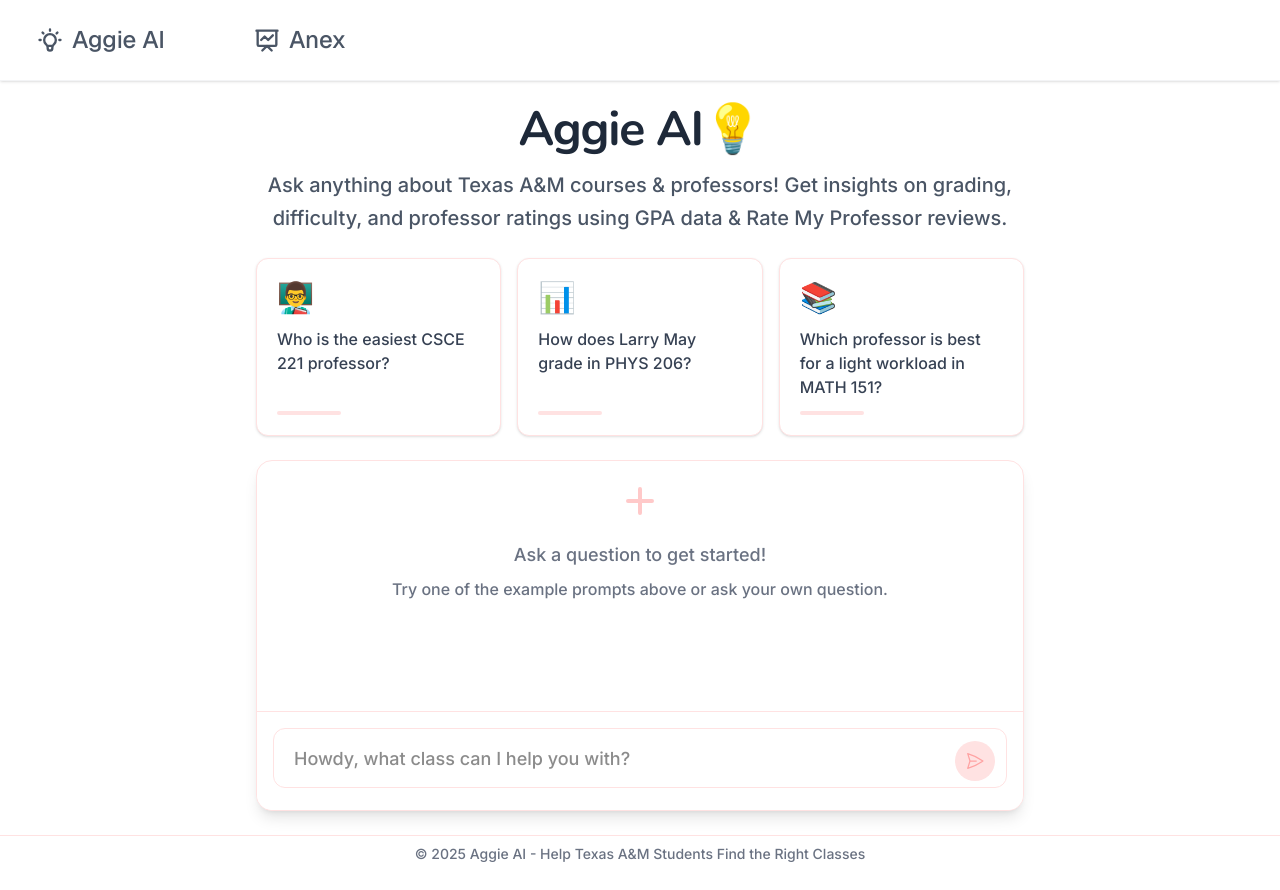
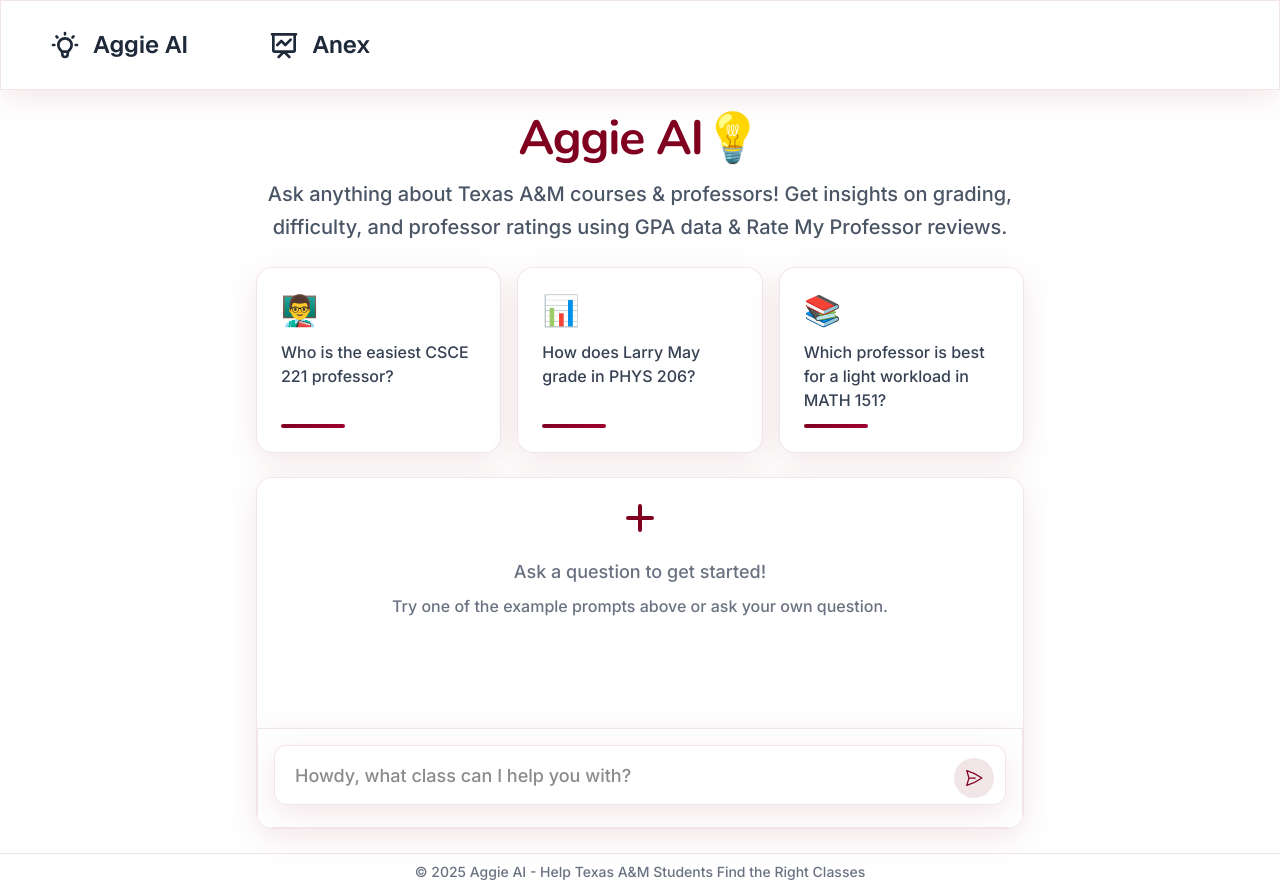
Before and after one commit to amaanchau/GarnettAI, a Next.js app in the folder garnett_frontend/: page / in a window 1280 px wide. Built offline with nearby package versions, Linux system fonts and the light colour scheme.

Commit message:
Updated UI

```diff
--- a/garnett_frontend/src/app/globals.css
+++ b/garnett_frontend/src/app/globals.css
@@ -3,6 +3,14 @@
 :root {
   --background: rgb(255, 255, 255);
   --foreground: #171717;
+  --maroon-primary: #800020;
+  --maroon-light: #a00030;
+  --maroon-lighter: #c00040;
+  --maroon-dark: #600018;
+  --maroon-accent: #d4a5a5;
+  --glass-bg: rgba(255, 255, 255, 0.8);
+  --glass-border: rgba(128, 0, 32, 0.1);
+  --glass-shadow: 0 8px 32px rgba(128, 0, 32, 0.1);
 }
 
 body {
@@ -46,3 +54,84 @@
   0%, 50% { opacity: 1; }
   51%, 100% { opacity: 0; }
 }
+
+/* Glass morphism effects */
+.glass {
+  background: var(--glass-bg);
+  backdrop-filter: blur(16px);
+  -webkit-backdrop-filter: blur(16px);
+  border: 1px solid var(--glass-border);
+  box-shadow: var(--glass-shadow);
+}
+
+.glass-hover {
+  transition: all 0.3s ease;
+}
+
+.glass-hover:hover {
+  background: rgba(255, 255, 255, 0.9);
+  box-shadow: 0 12px 40px rgba(128, 0, 32, 0.15);
+  transform: translateY(-2px);
+}
+
+/* Maroon gradient backgrounds */
+.maroon-gradient {
+  background: linear-gradient(135deg, var(--maroon-primary) 0%, var(--maroon-light) 100%);
+}
+
+.maroon-gradient-light {
+  background: linear-gradient(135deg, var(--maroon-lighter) 0%, var(--maroon-accent) 100%);
+}
+
+/* Modern button styles */
+.btn-modern {
+  background: linear-gradient(135deg, var(--maroon-primary) 0%, var(--maroon-light) 100%);
+  color: white;
+  border: none;
+  border-radius: 12px;
+  padding: 12px 24px;
+  font-weight: 600;
+  transition: all 0.3s ease;
+  box-shadow: 0 4px 15px rgba(128, 0, 32, 0.2);
+}
+
+.btn-modern:hover {
+  transform: translateY(-2px);
+  box-shadow: 0 8px 25px rgba(128, 0, 32, 0.3);
+}
+
+.btn-modern:active {
+  transform: translateY(0);
+}
+
+/* Modern input styles */
+.input-modern {
+  background: var(--glass-bg);
+  backdrop-filter: blur(16px);
+  border: 1px solid var(--glass-border);
+  border-radius: 12px;
+  padding: 16px 20px;
+  transition: all 0.3s ease;
+  box-shadow: var(--glass-shadow);
+}
+
+.input-modern:focus {
+  border-color: var(--maroon-primary);
+  box-shadow: 0 0 0 3px rgba(128, 0, 32, 0.1);
+  outline: none;
+}
+
+/* Card styles */
+.card-modern {
+  background: var(--glass-bg);
+  backdrop-filter: blur(16px);
+  border: 1px solid var(--glass-border);
+  border-radius: 16px;
+  box-shadow: var(--glass-shadow);
+  transition: all 0.3s ease;
+}
+
+.card-modern:hover {
+  transform: translateY(-4px);
+  box-shadow: 0 16px 40px rgba(128, 0, 32, 0.15);
+}
--- a/garnett_frontend/src/app/page.tsx
+++ b/garnett_frontend/src/app/page.tsx
@@ -310,12 +310,12 @@
     <div className={`flex flex-col min-h-screen bg-white ${inter.className} font-medium`}>
       <Navbar onNewChat={handleNewChat} conversationStarted={conversationStarted} />
 
-      <main className={`flex-grow flex flex-col items-center ${conversationStarted ? 'w-full p-0' : 'px-4 py-6'}`}>
+      <main className={`flex-grow flex flex-col items-center ${conversationStarted ? 'w-full p-0 mt-10' : 'px-4 py-6'}`}>
         {/* Current Course Indicator - Show when context is active */}
         {conversationStarted && sessionContext.activeCourses && sessionContext.activeCourses.length > 0 && (
           <div className="w-full max-w-7xl mx-auto px-4 absolute top-22 z-10">
-            <div className="bg-red-50 px-3 py-1 rounded-lg text-red-700 text-sm inline-flex items-center">
-              <svg xmlns="http://www.w3.org/2000/svg" className="h-4 w-4 mr-1" fill="none" viewBox="0 0 24 24" stroke="currentColor">
+            <div className="glass px-4 py-2 rounded-xl text-[#800020] text-sm inline-flex items-center border border-[rgba(128,0,32,0.1)]">
+              <svg xmlns="http://www.w3.org/2000/svg" className="h-4 w-4 mr-2" fill="none" viewBox="0 0 24 24" stroke="currentColor">
                 <path strokeLinecap="round" strokeLinejoin="round" strokeWidth={2} d="M9 5H7a2 2 0 00-2 2v12a2 2 0 002 2h10a2 2 0 002-2V7a2 2 0 00-2-2h-2M9 5a2 2 0 002 2h2a2 2 0 002-2M9 5a2 2 0 012-2h2a2 2 0 012 2" />
               </svg>
               {sessionContext.activeCourses.length === 1 ? (
@@ -348,10 +348,10 @@
               transition={{ duration: 0.5 }}
             >
               <motion.h1
-                className={`text-5xl font-bold text-gray-800 mb-4 tracking-tight inline-block ${nunito.className}`}
+                className={`text-5xl font-bold text-[#800020] mb-4 tracking-tight inline-block ${nunito.className}`}
                 whileHover={{
                   scale: 1.05,
-                  color: '#7A0000', // A darker maroon on hover
+                  color: '#600018', // A darker maroon on hover
                   transition: { duration: 0.3 }
                 }}
               >
@@ -376,15 +376,15 @@
                   transition={{ delay: index * 0.1 + 0.3 }}
                   whileHover={{
                     scale: 1.03,
-                    boxShadow: "0 10px 25px -5px rgba(0, 0, 0, 0.1), 0 10px 10px -5px rgba(0, 0, 0, 0.04)"
+                    boxShadow: "0 16px 40px rgba(128, 0, 32, 0.15)"
                   }}
-                  className="bg-white p-5 rounded-xl border border-red-100 shadow-sm cursor-pointer text-gray-700 flex flex-col hover:border-red-200"
+                  className="card-modern p-6 cursor-pointer text-gray-700 flex flex-col glass-hover"
                   onClick={() => handleSamplePromptClick(prompt.text)}
                 >
                   <span className="text-3xl mb-3">{prompt.icon}</span>
                   <span className="text-base">{prompt.text}</span>
                   <div className="mt-auto pt-3">
-                    <div className="h-1 w-16 bg-red-100 rounded-full"></div>
+                    <div className="h-1 w-16 maroon-gradient rounded-full"></div>
                   </div>
                 </motion.div>
               ))}
@@ -394,9 +394,9 @@
 
         {/* Adjust chat container size based on whether conversation has started */}
         <motion.div
-          className={`w-full bg-white flex flex-col ${conversationStarted
+          className={`w-full flex flex-col ${conversationStarted
             ? 'flex-grow border-none'
-            : 'max-w-3xl rounded-2xl shadow-lg overflow-hidden border border-red-100'
+            : 'max-w-3xl rounded-2xl overflow-hidden card-modern'
             }`}
           initial={{ opacity: 0, y: 20 }}
           animate={{ opacity: 1, y: 0 }}
@@ -415,7 +415,7 @@
             {messages.length === 0 ? (
               <div className="flex justify-center items-center h-full">
                 <div className="text-center text-gray-500">
-                  <svg className="w-12 h-12 mx-auto mb-4 text-red-200" fill="none" stroke="currentColor" viewBox="0 0 24 24" xmlns="http://www.w3.org/2000/svg">
+                  <svg className="w-12 h-12 mx-auto mb-4 text-[#800020]" fill="none" stroke="currentColor" viewBox="0 0 24 24" xmlns="http://www.w3.org/2000/svg">
                     <path strokeLinecap="round" strokeLinejoin="round" strokeWidth="2" d="M12 6v6m0 0v6m0-6h6m-6 0H6"></path>
                   </svg>
                   <p className="font-medium text-lg">Ask a question to get started!</p>
@@ -519,8 +519,8 @@
             )}
           </div>
 
-          {/* Input box with pastel maroon accent and centered button */}
-          <div className={`border-t ${conversationStarted ? 'border-gray-200' : 'border-red-100'} p-4 mt-auto bg-white`}>
+          {/* Input box with glass effect and maroon accent */}
+          <div className={`border-t ${conversationStarted ? 'border-gray-200' : 'border-[rgba(128,0,32,0.1)]'} p-4 mt-auto glass`}>
             <form onSubmit={handleSubmit} className={`relative ${conversationStarted ? 'max-w-7xl mx-auto w-full' : ''}`}>
               <textarea
                 ref={textareaRef}
@@ -541,7 +541,7 @@
                       : `Ask about ${sessionContext.activeCourses[0]} and ${sessionContext.activeCourses.length - 1} other course${sessionContext.activeCourses.length > 2 ? 's' : ''}...`
                     : "Howdy, what class can I help you with?"
                 }
-                className={`w-full py-4 px-5 pr-16 rounded-xl border text-lg ${isTyping ? 'border-red-500 ring-2 ring-red-100' : 'border-red-100'} outline-none resize-none overflow-hidden transition-all ${isStreaming ? 'bg-gray-50 cursor-not-allowed' : ''}`}
+                className={`w-full py-4 px-5 pr-16 rounded-xl border text-lg ${isTyping ? 'border-[#800020] ring-2 ring-[rgba(128,0,32,0.1)]' : 'border-[rgba(128,0,32,0.1)]'} outline-none resize-none overflow-hidden transition-all ${isStreaming ? 'bg-gray-50 cursor-not-allowed' : 'input-modern'}`}
                 style={{ minHeight: '60px', maxHeight: '200px' }}
                 rows={1}
                 disabled={isLoading || isStreaming}
@@ -554,7 +554,7 @@
                   onClick={handleStopRequest}
                   whileTap={{ scale: 0.95 }}
                   whileHover={{ scale: 1.05 }}
-                  className="absolute right-3 top-1/2 -translate-y-1/2 rounded-full p-2 w-10 h-10 flex items-center justify-center bg-red-500 text-white hover:bg-red-600 transition-colors"
+                  className="absolute right-3 top-1/2 -translate-y-1/2 rounded-full p-2 w-10 h-10 flex items-center justify-center maroon-gradient text-white hover:shadow-lg transition-all"
                 >
                   <svg xmlns="http://www.w3.org/2000/svg" className="h-5 w-5" fill="none" viewBox="0 0 24 24" stroke="currentColor">
                     <path strokeLinecap="round" strokeLinejoin="round" strokeWidth={2} d="M6 18L18 6M6 6l12 12" />
@@ -567,8 +567,8 @@
                   type="submit"
                   whileTap={{ scale: 0.95 }}
                   whileHover={{ scale: 1.05 }}
-                  className={`absolute right-3 top-1/2 -translate-y-1/2 rounded-full p-2 w-10 h-10 flex items-center justify-center ${inputValue.trim() && !isLoading ? 'bg-red-300 text-white' : 'bg-red-100 text-red-300'
-                    } transition-colors`}
+                  className={`absolute right-3 top-1/2 -translate-y-1/2 rounded-full p-2 w-10 h-10 flex items-center justify-center ${inputValue.trim() && !isLoading ? 'maroon-gradient text-white' : 'bg-[rgba(128,0,32,0.1)] text-[#800020]'
+                    } transition-all`}
                   disabled={!inputValue.trim() || isLoading}
                   style={{ lineHeight: 1 }} // Ensure proper centering
                 >
@@ -590,7 +590,7 @@
       </main>
 
       {!conversationStarted && (
-        <footer className="py-2 text-center text-gray-500 text-sm border-t border-red-100">
+        <footer className="py-2 text-center text-gray-500 text-sm border-t border-[rgba(128,0,32,0.1)]">
           <p>© 2025 Aggie AI - Help Texas A&M Students Find the Right Classes</p>
         </footer>
       )}
--- a/garnett_frontend/src/components/Navbar.tsx
+++ b/garnett_frontend/src/components/Navbar.tsx
@@ -31,22 +31,28 @@
     }, [isMenuOpen]);
 
     return (
-        <nav className="w-full sticky top-0 z-50 bg-white border-b border-gray-100 shadow-sm">
-            <div className="container mx-auto px-4 py-3">
+        <nav className="w-full sticky top-0 z-50 glass border-b border-[rgba(128,0,32,0.1)] backdrop-blur-xl">
+            <div className="container mx-auto px-6 py-4">
                 <div className="flex justify-between items-center">
                     {/* Desktop navigation - now on the left side */}
-                    <div className="hidden md:flex items-center space-x-12 font-[family-name:var(--font-geist-sans)]">
-                        <Link href="/" className="py-3 px-5 text-2xl font-medium text-gray-600 rounded-xl transition-all duration-300 ease-in-out hover:bg-red-50 hover:text-gray-700 flex items-center">
-                            <svg xmlns="http://www.w3.org/2000/svg" className="h-7 w-7 mr-2" fill="none" viewBox="0 0 24 24" stroke="currentColor">
+                    <div className="hidden md:flex items-center space-x-8 font-[family-name:var(--font-geist-sans)]">
+                        <Link href="/" className="group relative py-3 px-6 text-2xl font-semibold text-gray-800 rounded-2xl transition-all duration-300 ease-in-out hover:text-[#800020] flex items-center glass-hover">
+                            <div className="relative">
+                                <svg xmlns="http://www.w3.org/2000/svg" className="h-8 w-8 mr-3 transition-transform group-hover:scale-110" fill="none" viewBox="0 0 24 24" stroke="currentColor">
                                     <path strokeLinecap="round" strokeLinejoin="round" strokeWidth={2} d="M9.663 17h4.673M12 3v1m6.364 1.636l-.707.707M21 12h-1M4 12H3m3.343-5.657l-.707-.707m2.828 9.9a5 5 0 117.072 0l-.548.547A3.374 3.374 0 0014 18.469V19a2 2 0 11-4 0v-.531c0-.895-.356-1.754-.988-2.386l-.548-.547z" />
                                 </svg>
-                            Aggie AI
+                                <div className="absolute inset-0 bg-[rgba(128,0,32,0.05)] rounded-2xl opacity-0 group-hover:opacity-100 transition-opacity duration-300"></div>
+                            </div>
+                            <span className="relative z-10">Aggie AI</span>
                         </Link>
-                        <Link href="/anex" className="py-3 px-5 text-2xl font-medium text-gray-600 rounded-xl transition-all duration-300 ease-in-out hover:bg-red-50 hover:text-gray-700 flex items-center">
-                            <svg xmlns="http://www.w3.org/2000/svg" className="h-7 w-7 mr-2" fill="none" viewBox="0 0 24 24" stroke="currentColor">
+                        <Link href="/anex" className="group relative py-3 px-6 text-2xl font-semibold text-gray-800 rounded-2xl transition-all duration-300 ease-in-out hover:text-[#800020] flex items-center glass-hover">
+                            <div className="relative">
+                                <svg xmlns="http://www.w3.org/2000/svg" className="h-8 w-8 mr-3 transition-transform group-hover:scale-110" fill="none" viewBox="0 0 24 24" stroke="currentColor">
                                     <path strokeLinecap="round" strokeLinejoin="round" strokeWidth={2} d="M7 12l3-3 3 3 4-4M8 21l4-4 4 4M3 4h18M4 4h16v12a1 1 0 01-1 1H5a1 1 0 01-1-1V4z" />
                                 </svg>
-                            Anex
+                                <div className="absolute inset-0 bg-[rgba(128,0,32,0.05)] rounded-2xl opacity-0 group-hover:opacity-100 transition-opacity duration-300"></div>
+                            </div>
+                            <span className="relative z-10">Anex</span>
                         </Link>
                     </div>
 
@@ -55,13 +61,16 @@
                         {conversationStarted && (
                             <button
                                 onClick={handleNewChat}
-                                className="py-3 px-5 text-lg font-medium text-gray-600 rounded-xl transition-all duration-300 ease-in-out hover:bg-red-50 hover:text-gray-700 flex items-center"
+                                className="group relative py-3 px-6 text-lg font-semibold text-gray-800 rounded-2xl transition-all duration-300 ease-in-out hover:text-[#800020] flex items-center glass-hover"
                                 aria-label="Start new chat"
                             >
-                                <svg xmlns="http://www.w3.org/2000/svg" className="h-7 w-7 mr-2" fill="none" viewBox="0 0 24 24" stroke="currentColor">
+                                <div className="relative">
+                                    <svg xmlns="http://www.w3.org/2000/svg" className="h-7 w-7 mr-3 transition-transform group-hover:scale-110" fill="none" viewBox="0 0 24 24" stroke="currentColor">
                                         <path strokeLinecap="round" strokeLinejoin="round" strokeWidth={2} d="M11 5H6a2 2 0 00-2 2v11a2 2 0 002 2h11a2 2 0 002-2v-5m-1.414-9.414a2 2 0 112.828 2.828L11.828 15H9v-2.828l8.586-8.586z" />
                                     </svg>
-                                <span className="hidden md:inline">New Chat</span>
+                                    <div className="absolute inset-0 bg-[rgba(128,0,32,0.05)] rounded-2xl opacity-0 group-hover:opacity-100 transition-opacity duration-300"></div>
+                                </div>
+                                <span className="relative z-10 hidden md:inline">New Chat</span>
                             </button>
                         )}
                     </div>
@@ -70,10 +79,10 @@
                     <div className="md:hidden">
                         <button
                             onClick={() => setIsMenuOpen(!isMenuOpen)}
-                            className="p-2 text-gray-600 focus:outline-none focus:ring-2 focus:ring-gray-200 rounded-md"
+                            className="p-3 text-gray-700 focus:outline-none focus:ring-2 focus:ring-[rgba(128,0,32,0.2)] rounded-xl transition-all hover:bg-[rgba(128,0,32,0.05)] hover:scale-105"
                             aria-label="Toggle menu"
                         >
-                            <svg xmlns="http://www.w3.org/2000/svg" className="h-9 w-9" fill="none" viewBox="0 0 24 24" stroke="currentColor">
+                            <svg xmlns="http://www.w3.org/2000/svg" className="h-8 w-8 transition-transform duration-300" fill="none" viewBox="0 0 24 24" stroke="currentColor">
                                 {isMenuOpen ? (
                                     <path strokeLinecap="round" strokeLinejoin="round" strokeWidth={2} d="M6 18L18 6M6 6l12 12" />
                                 ) : (
@@ -89,30 +98,39 @@
                     ref={menuRef}
                     className={`md:hidden overflow-hidden transition-all duration-300 ease-in-out max-h-0 opacity-0`}
                 >
-                    <div className="pt-8 pb-6 border-t border-gray-100 font-[family-name:var(--font-geist-sans)]">
+                    <div className="pt-8 pb-6 border-t border-[rgba(128,0,32,0.1)] font-[family-name:var(--font-geist-sans)]">
                         <div className="flex flex-col space-y-4">
-                            <Link href="/" className="py-4 px-5 text-xl text-gray-600 rounded transition-colors duration-300 ease-in-out hover:bg-gray-100 hover:text-gray-700 flex items-center">
-                                <svg xmlns="http://www.w3.org/2000/svg" className="h-7 w-7 mr-3" fill="none" viewBox="0 0 24 24" stroke="currentColor">
+                            <Link href="/" className="group relative py-4 px-6 text-xl text-gray-800 rounded-2xl transition-all duration-300 ease-in-out hover:text-[#800020] flex items-center">
+                                <div className="relative">
+                                    <svg xmlns="http://www.w3.org/2000/svg" className="h-7 w-7 mr-4 transition-transform group-hover:scale-110" fill="none" viewBox="0 0 24 24" stroke="currentColor">
                                         <path strokeLinecap="round" strokeLinejoin="round" strokeWidth={2} d="M9.663 17h4.673M12 3v1m6.364 1.636l-.707.707M21 12h-1M4 12H3m3.343-5.657l-.707-.707m2.828 9.9a5 5 0 117.072 0l-.548.547A3.374 3.374 0 0014 18.469V19a2 2 0 11-4 0v-.531c0-.895-.356-1.754-.988-2.386l-.548-.547z" />
                                     </svg>
-                                Aggie AI
+                                    <div className="absolute inset-0 bg-[rgba(128,0,32,0.05)] rounded-2xl opacity-0 group-hover:opacity-100 transition-opacity duration-300"></div>
+                                </div>
+                                <span className="relative z-10 font-semibold">Aggie AI</span>
                             </Link>
-                            <Link href="/anex" className="py-4 px-5 text-xl text-gray-600 rounded transition-colors duration-300 ease-in-out hover:bg-gray-100 hover:text-gray-700 flex items-center">
-                                <svg xmlns="http://www.w3.org/2000/svg" className="h-7 w-7 mr-3" fill="none" viewBox="0 0 24 24" stroke="currentColor">
+                            <Link href="/anex" className="group relative py-4 px-6 text-xl text-gray-800 rounded-2xl transition-all duration-300 ease-in-out hover:text-[#800020] flex items-center">
+                                <div className="relative">
+                                    <svg xmlns="http://www.w3.org/2000/svg" className="h-7 w-7 mr-4 transition-transform group-hover:scale-110" fill="none" viewBox="0 0 24 24" stroke="currentColor">
                                         <path strokeLinecap="round" strokeLinejoin="round" strokeWidth={2} d="M7 12l3-3 3 3 4-4M8 21l4-4 4 4M3 4h18M4 4h16v12a1 1 0 01-1 1H5a1 1 0 01-1-1V4z" />
                                     </svg>
-                                Anex
+                                    <div className="absolute inset-0 bg-[rgba(128,0,32,0.05)] rounded-2xl opacity-0 group-hover:opacity-100 transition-opacity duration-300"></div>
+                                </div>
+                                <span className="relative z-10 font-semibold">Anex</span>
                             </Link>
 
                             {conversationStarted && (
                                 <button
                                     onClick={handleNewChat}
-                                    className="py-4 px-5 text-xl text-gray-600 rounded transition-colors duration-300 ease-in-out hover:bg-red-50 hover:text-gray-700 flex items-center"
+                                    className="group relative py-4 px-6 text-xl text-gray-800 rounded-2xl transition-all duration-300 ease-in-out hover:text-[#800020] flex items-center"
                                 >
-                                    <svg xmlns="http://www.w3.org/2000/svg" className="h-7 w-7 mr-3" fill="none" viewBox="0 0 24 24" stroke="currentColor">
+                                    <div className="relative">
+                                        <svg xmlns="http://www.w3.org/2000/svg" className="h-7 w-7 mr-4 transition-transform group-hover:scale-110" fill="none" viewBox="0 0 24 24" stroke="currentColor">
                                             <path strokeLinecap="round" strokeLinejoin="round" strokeWidth={2} d="M11 5H6a2 2 0 00-2 2v11a2 2 0 002 2h11a2 2 0 002-2v-5m-1.414-9.414a2 2 0 112.828 2.828L11.828 15H9v-2.828l8.586-8.586z" />
                                         </svg>
-                                    New Chat
+                                        <div className="absolute inset-0 bg-[rgba(128,0,32,0.05)] rounded-2xl opacity-0 group-hover:opacity-100 transition-opacity duration-300"></div>
+                                    </div>
+                                    <span className="relative z-10 font-semibold">New Chat</span>
                                 </button>
                             )}
                         </div>
```
Also changed, not shown: garnett_frontend/src/app/anex/page.tsx (+12 -12 lines), garnett_frontend/src/components/CourseDataTable.tsx (+20 -20 lines), garnett_frontend/src/components/CourseLinkCard.tsx (+4 -4 lines), garnett_frontend/src/components/GpaLineGraph.tsx (+8 -8 lines). Lines whose indentation alone changed are shown as unchanged.
